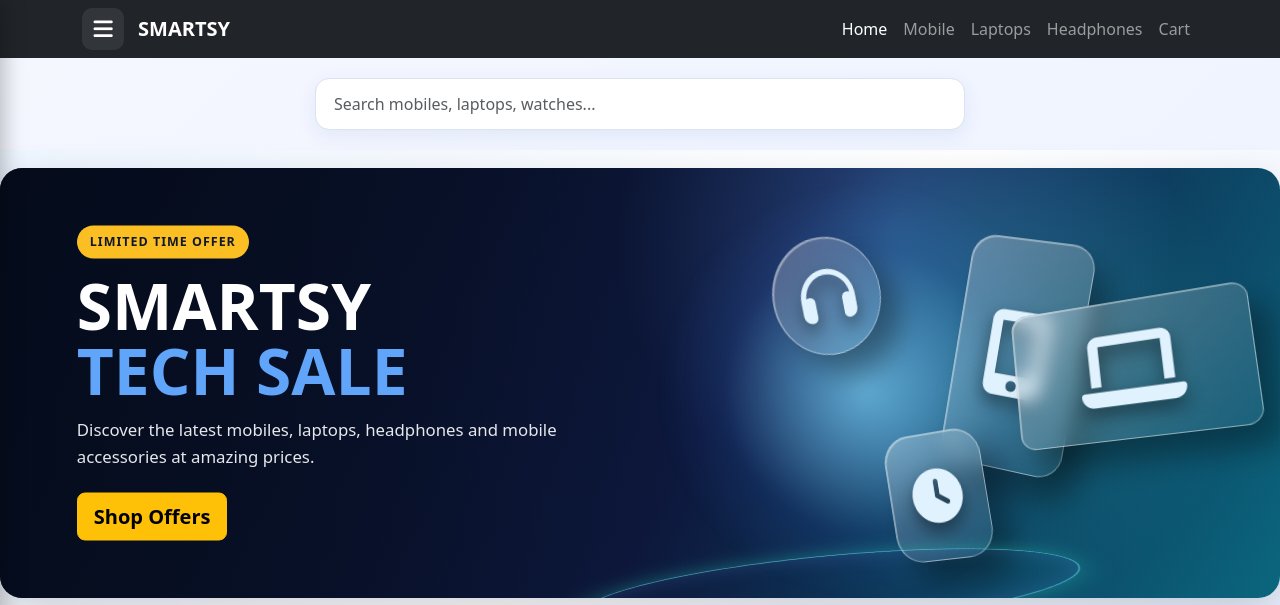
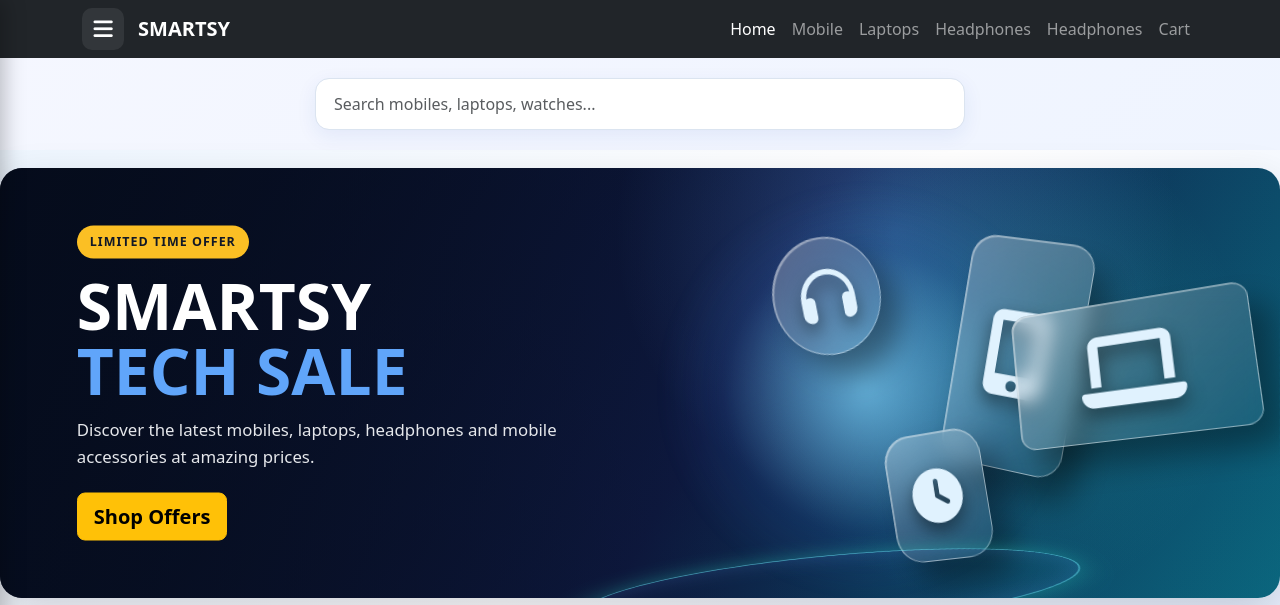
Before and after one commit to harishnaga0704-ai/SmartHub-Live, a Django app: page / in a window 1280 px wide. Shown: the top 605 px of the page. Run offline with Django 5.2, Linux system fonts and the light colour scheme; a user stored in the database is signed in; data comes from the database, SQL or seed files in the repository; data that the repository does not hold is empty; some libraries are stand-ins or nearby versions.

Commit message:
Add 'Headphones' navigation item
Add a new navigation item for 'Headphones' in the template.

```diff
--- a/templates/index.html
+++ b/templates/index.html
@@ -843,6 +843,14 @@
                     <a
                         class="nav-link"
                         href="{% url 'headphones' %}"
+                    >
+                        Headphones
+                    </a>
+                </li>
+                   <li class="nav-item">
+                    <a
+                        class="nav-link"
+                        href="{% url 'smart' %}"
                     >
                         Headphones
                     </a>
```
